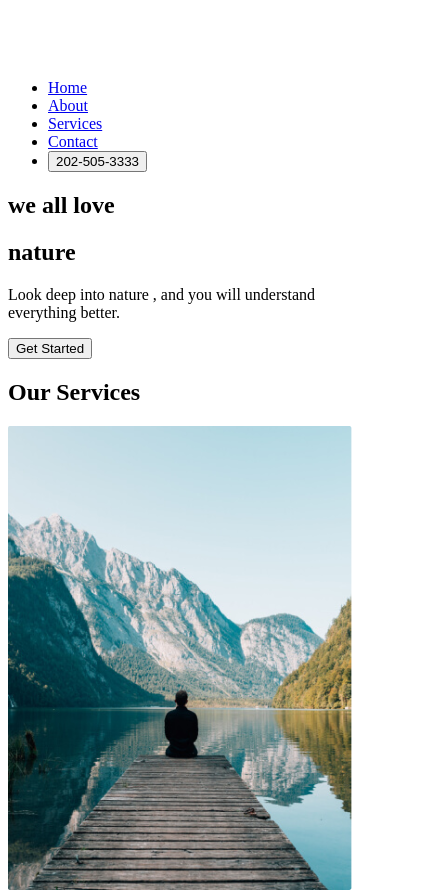
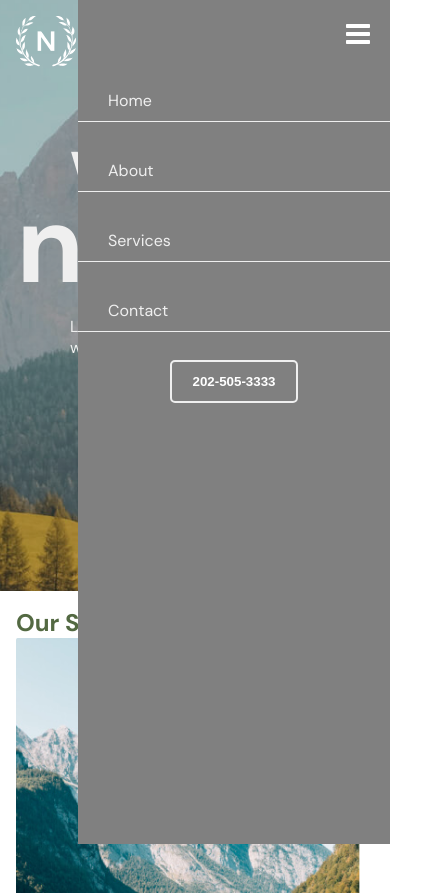
Before and after one commit to SaraHashimzadeh/Responsive_Website, a plain HTML site: page index.html in a window 390 px wide. Shown: the top 893 px of the page, 436 px wide, since content can reach past the window. Drawn offline with Linux system fonts and the light colour scheme; a web font is replaced by a local one.

Commit message:
responsive start

```diff
--- a/index.html
+++ b/index.html
@@ -1,11 +1,13 @@
 <!DOCTYPE html>
 <html lang="en">
+
 <head>
     <meta charset="UTF-8">
     <meta name="viewport" content="width=device-width, initial-scale=1.0">
     <title>Document</title>
     <link rel="stylesheet" href="style.css">
 </head>
+
 <body>
     <section id="main">
         <div class="container">
@@ -18,6 +20,7 @@
                     <li><a href="#">Contact</a></li>
                     <li><button class="btn btn-secondary">202-505-3333</button></li>
                 </ul>
+                <img src="img/menu.svg" class="menu-btn" alt="menu">
             </nav>
 
             <div class="main-content">
@@ -41,17 +44,20 @@
                 <div class="service">
                     <img src="img/service-1.png" alt="">
                     <h3>Web Design</h3>
-                    <p>Focus on how you can help and benefit your user. Use simple words so that you don't confuse people.</p>
+                    <p>Focus on how you can help and benefit your user. Use simple words so that you don't confuse
+                        people.</p>
                 </div>
                 <div class="service">
                     <img src="img/service-2.png" alt="">
                     <h3>Web Design</h3>
-                    <p>Focus on how you can help and benefit your user. Use simple words so that you don't confuse people.</p>
+                    <p>Focus on how you can help and benefit your user. Use simple words so that you don't confuse
+                        people.</p>
                 </div>
                 <div class="service">
                     <img src="img/service-3.png" alt="">
                     <h3>Web Design</h3>
-                    <p>Focus on how you can help and benefit your user. Use simple words so that you don't confuse people.</p>
+                    <p>Focus on how you can help and benefit your user. Use simple words so that you don't confuse
+                        people.</p>
                 </div>
             </div>
 
@@ -59,7 +65,8 @@
                 <div class="container">
                     <img src="img/quote.png" alt="">
                     <h1>
-                        "Original and with an innate understanding of their customer's needs, the team at Love nature are always a pleasure to work with."
+                        "Original and with an innate understanding of their customer's needs, the team at Love nature
+                        are always a pleasure to work with."
                     </h1>
 
                     <div class="profile">
@@ -73,12 +80,62 @@
                 <div class="container">
                     <div class="about-content">
                         <h4>About Us</h4>
-                        <h1>Tell website visitors who are </h1>
+                        <h1>Tell website visitors who you are and why they should choose your bbusiness.</h1>
+                        <p>Because when a visitor first lands on your website, you are a stranger to them. They have to
+                            get to know you in order to want to read your blog posts, subscribe to your email newsletter
+                            , or buy what you're selling.</p>
+                        <button class="btn btn-primary">
+                            Let's Talk Now
+                        </button>
                     </div>
+
+                    <div class="about-image">
+                        <img src="img/about.png" alt="">
+                    </div>
+
+                </div>
+            </section>
+
+            <section id="questions">
+                <div class="container">
+                    <h1>Questions?</h1>
+                    <p>Whether you're curious about features , a free trial ,or even press, we're here to answer any
+                        questions.</p>
+                    <button class="btn btn-primary">Let's Talk Now</button>
                 </div>
             </section>
 
         </div>
     </section>
+
+
+
+    <footer>
+        <div class="container">
+            <ul class="footer-links">
+                <li><a href="#">Home</a></li>
+                <li><a href="#">About</a></li>
+                <li><a href="#">Services</a></li>
+                <li><a href="#">Contact</a></li>
+            </ul>
+
+            <img src="img/logo-colored.png" alt="" class="footerLogo">
+            <p>Love Nature by Tyler Moore</p>
+        </div>
+    </footer>
+
+
+
+
+
+    <script>
+        const navBtn = document.querySelector('.menu-btn');
+        const navList = document.querySelector('.nav-list');
+
+        navBtn.addEventListener('click', function() {
+            navList.classList.toggle("active");
+        });
+    </script>
 </body>
+
 </html>
--- a/style.css
+++ b/style.css
@@ -0,0 +1,122 @@
+@import url('https://fonts.googleapis.com/css2?family=DM+Sans:ital,opsz,wght@0,9..40,100..1000;1,9..40,100..1000&family=Forum&family=Poppins:ital,wght@0,100;0,200;0,300;0,400;0,500;0,600;0,700;0,800;0,900;1,100;1,200;1,300;1,400;1,500;1,600;1,700;1,800;1,900&family=Rubik:ital,wght@0,300..900;1,300..900&display=swap');
+
+* {
+    margin: 0;
+    padding: 0;
+    box-sizing: border-box;
+}
+
+:root {
+    --primary : #536942;
+    --secondary:#ffd936;
+    --white:#efefef;
+}
+
+body {
+    font-family: "DM Sans", sans-serif;
+    color: var(--primary);
+}
+
+#main {
+    background-image: url(img/main.png);
+    min-height: 70vh;
+    background-position: bottom center;
+    background-size: cover;
+}
+
+a {
+    text-decoration: none;
+}
+
+.container {
+    max-width: 1200px;
+    padding: 16px;
+    margin: auto;
+}
+
+nav {
+    display: flex;
+    justify-content: space-between;
+}
+
+.nav-list {
+    display: flex;
+    list-style: none;
+    gap: 28px;
+    align-items: center;
+}
+
+.nav-list a {
+    color: var(--white);
+}
+
+.btn {
+    padding: 12px 20px;
+    background: transparent;
+    outline: none;
+    cursor: pointer;
+    border-radius: 5px;
+}
+
+.btn-secondary {
+    border: 2px solid var(--white);
+    color: white;
+    font-weight: bold;
+}
+
+.btn-primary {
+    border: none;
+    background: var(--secondary);
+    color: var(--primary);
+}
+
+.main-content {
+    display: flex;
+    flex-direction: column;
+    align-items: center;
+    justify-content: center;
+    margin-top: 80px;
+    color: var(--white);
+}
+
+.main-content .intro-heading {
+    font-size: 50px;
+    margin-top: -20px;
+}
+.main-content .main-heading {
+    font-size: 110px;
+    margin-top: -20px;
+}
+.main-content p {
+    max-width: 250px;
+    margin-bottom: 10px;
+}
+.menu-btn {
+    position: absolute;
+    top: 20px;
+    right: 20px;
+    display: none;
+}
+
+@media screen and (max-width: 520px) {
+    .menu-btn {
+        display: block;
+    }
+    .nav-list {
+        flex-direction: column;
+        background: grey;
+        position: absolute;
+        top: 0;
+        right: 0;
+        width: 80%;
+        height: 100vh;
+        padding-top: 80px;
+    }
+
+    .nav-list li:not(:last-child) {
+        text-align: left;
+        width: 100%;
+        padding: 10px 30px;
+        border-bottom: 1px solid var(--white);
+    }
+}
```
